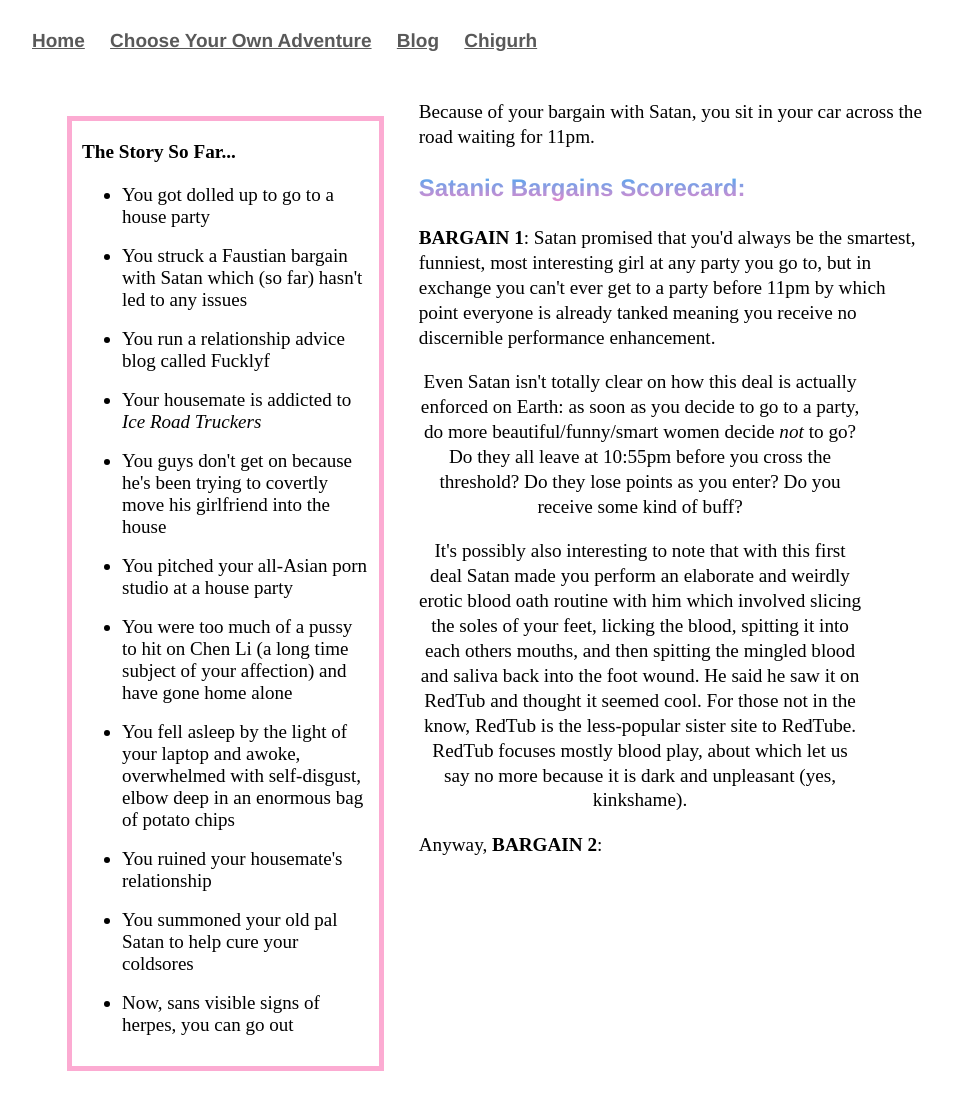
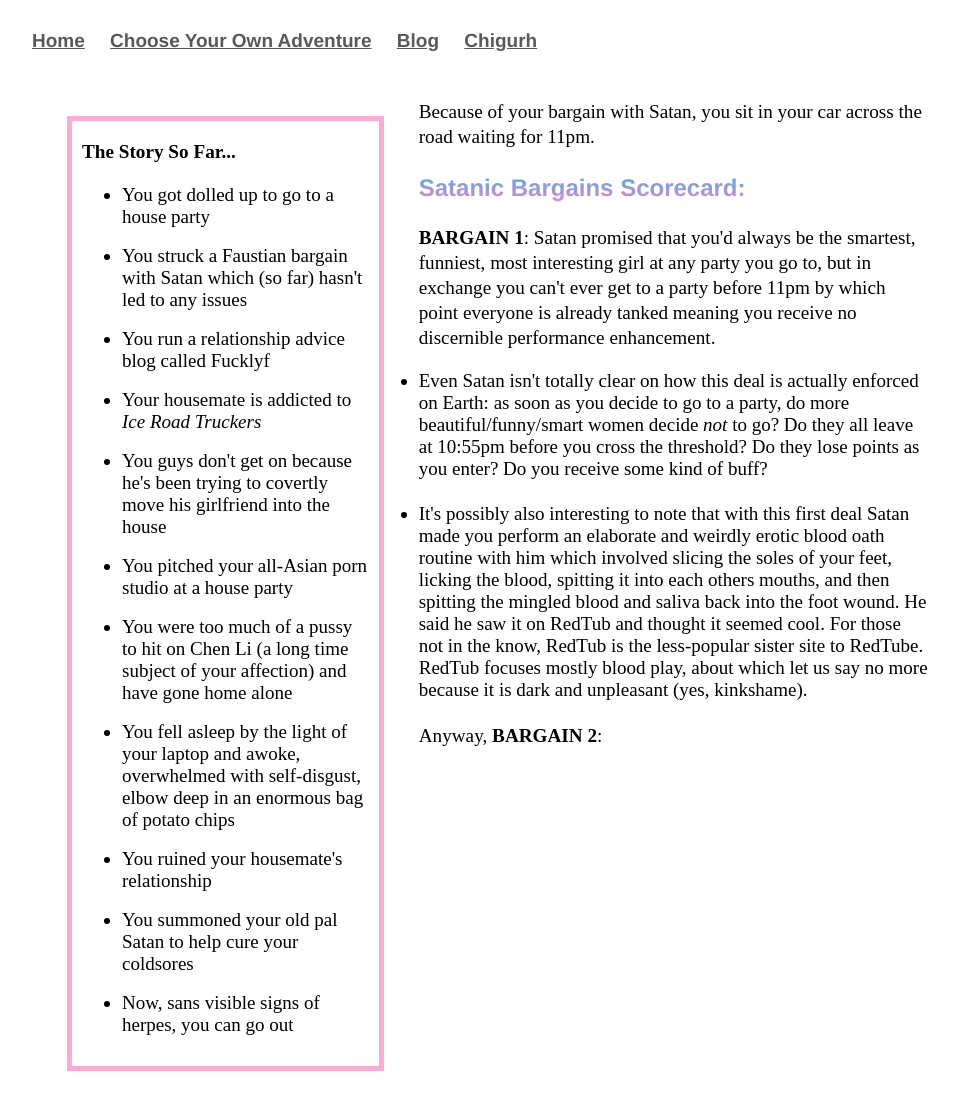
Before and after one commit to Pinelife/pinelife.github.io, a Jekyll site: the page Hellhole/Room11.html, which Jekyll copies as it is, in a window 1280 px wide. Shown: the whole page, without its empty margins (160-1118 px from the left). Built offline with Jekyll 4.4.1, drawn with Linux system fonts in a browser that asks for light colours.

Commit message:
Update Room11.html

```diff
--- a/Hellhole/Room11.html
+++ b/Hellhole/Room11.html
@@ -50,16 +50,20 @@ Because of your bargain with Satan, you sit in your car across the road waiting
 <p><b>BARGAIN 1</b>: Satan promised that you'd always be the smartest, funniest, most interesting girl at any party you go to,
 but in exchange you can't ever get to a party before 11pm by which point everyone is already tanked meaning you receive no
 discernible performance enhancement.</p>
-
-<p style="text-align:center" class="indented">Even Satan isn't totally clear on how this deal is actually enforced on Earth: as soon as you decide to go to a party,
+<ul>
+	<li>
+Even Satan isn't totally clear on how this deal is actually enforced on Earth: as soon as you decide to go to a party,
 do more beautiful/funny/smart women decide <i>not</i> to go? Do they all leave at 10:55pm before
 you cross the threshold? Do they lose points as you enter? Do you receive some kind of buff?</p>
-<p style="text-align:center" class="indented">
+</li>
+<li>
 It's possibly also interesting to note that with this first deal Satan made you perform an
 elaborate and weirdly erotic blood oath routine with him which involved slicing the soles of your feet,
 licking the blood, spitting it into each others mouths, and then spitting the mingled blood and saliva back
 into the foot wound. He said he saw it on RedTub and thought it seemed cool. For those not in the know, RedTub is the less-popular
 sister site to RedTube. RedTub focuses mostly blood play, about which let us say no more because it is dark and unpleasant (yes, kinkshame).</p>
+</li>
+</ul>
 <p>
 	Anyway, <b>BARGAIN 2</b>:
 </p>
```
